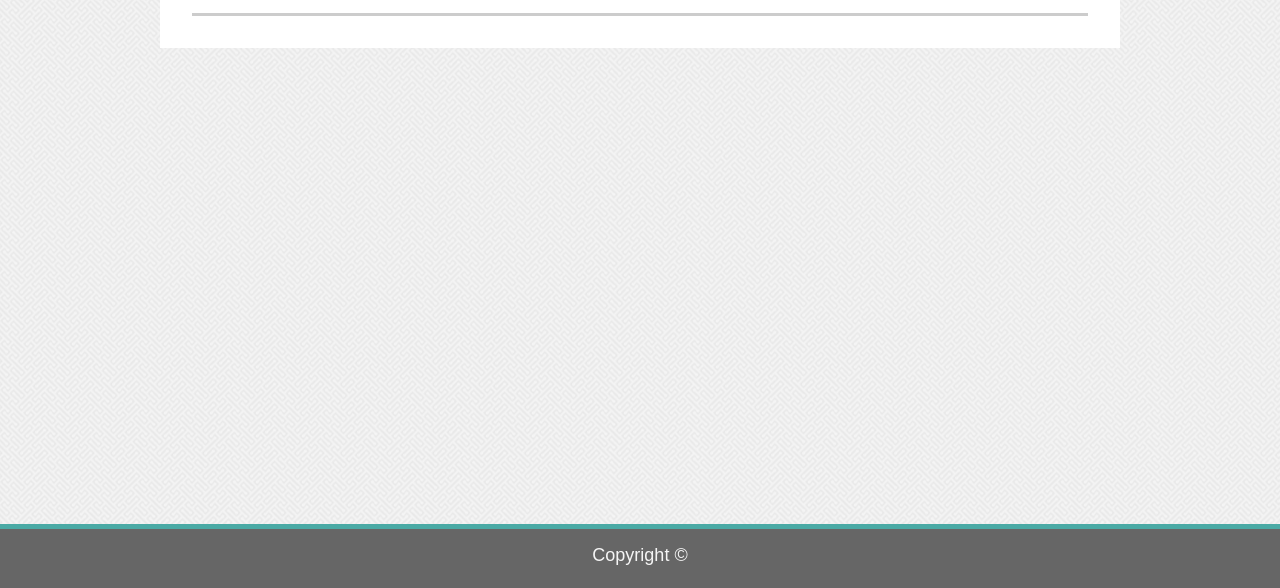
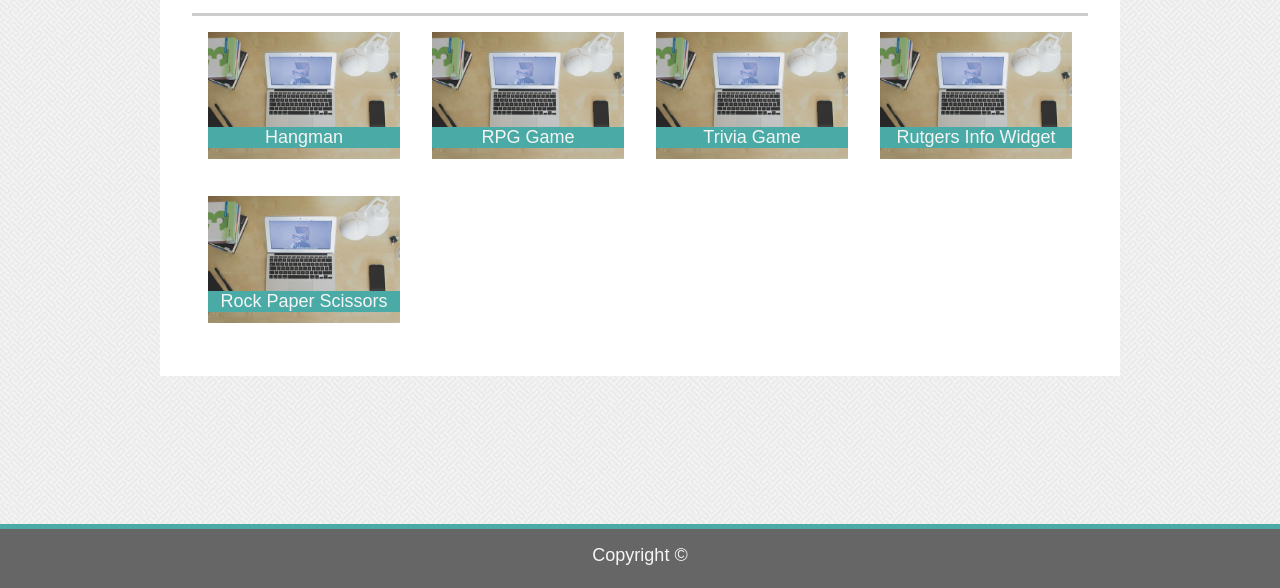
Before and after one commit to AlphaExplorer/AlphaExplorer.github.io, a plain HTML site: page portfolio.html in a window 1280 px wide. Shown: the part 212-800 px from the top of the page. Drawn offline with Linux system fonts and the light colour scheme.

Commit message:
Final updates to finish Homework #1

```diff
--- a/assets/css/style.css
+++ b/assets/css/style.css
@@ -86,7 +86,7 @@ footer {
 }
 
 
-/* This is the section where to display the content relating to the title of the page */
+/* This is the section where to display the styles of each page */
 
 /* About me content style */
 .clearfix{
@@ -115,3 +115,31 @@ button{
     height: 2.5rem;
     margin: 1rem 0 0 0;
 }
+
+/* Portfolio content Style */
+
+.column {
+float: left;
+width: 25%;
+padding: 1rem;
+}
+
+/* Clear floats after the columns */
+.row:after {
+content: "";
+display: table;
+clear: both;
+}
+
+.card{
+    position: relative;
+    text-align: center;
+}
+
+.pictureText{
+    position: absolute;
+    bottom: 1rem;
+    width: 100%;
+    background: #4aaaa5;
+    color:whitesmoke;
+}
--- a/portfolio.html
+++ b/portfolio.html
@@ -25,6 +25,50 @@
         <div class="page_content">
             <div class="page_title">
                 <h1>Portfolio</h1>
+            </div>
+            <!-- <div class="card">
+                <img src="https://picsum.photos/536/354" alt="Random" style="width:15rem">
+                <div class="container">
+                <h4><b>John Doe</b></h4>
+                <p>Architect & Engineer</p>
+            </div>                -->
+
+            <div class="row">
+                    <div class="column">
+                      <div class="card">
+                        <img src="assets/images/portfolioImage.jpg" alt="randomPic" style="width:100%">
+                        <div class="pictureText">Hangman</div>
+                      </div>
+                    </div>
+
+                    <div class="column">
+                      <div class="card">
+                        <img src="assets/images/portfolioImage.jpg" alt="randomPic" style="width:100%">
+                        <div class="pictureText">RPG Game</div>
+                      </div>
+                    </div>
+
+                    <div class="column">
+                      <div class="card">
+                        <img src="assets/images/portfolioImage.jpg" alt="randomPic" style="width:100%">
+                        <div class="pictureText">Trivia Game</div>
+                      </div>
+                    </div>
+
+                    <div class="column">
+                      <div class="card">
+                        <img src="assets/images/portfolioImage.jpg" alt="randomPic" style="width:100%">
+                        <div class="pictureText">Rutgers Info Widget</div>
+                      </div>
+                    </div>
+
+                    <div class="column">
+                        <div class="card">
+                        <img src="assets/images/portfolioImage.jpg" alt="randomPic" style="width:100%">
+                        <div class="pictureText">Rock Paper Scissors</div>
+                        </div>
+                    </div>
+                  </div>
 
         </div>
     </div>
```
Also changed, not shown: assets/images/portfolioImage.jpg (added).
